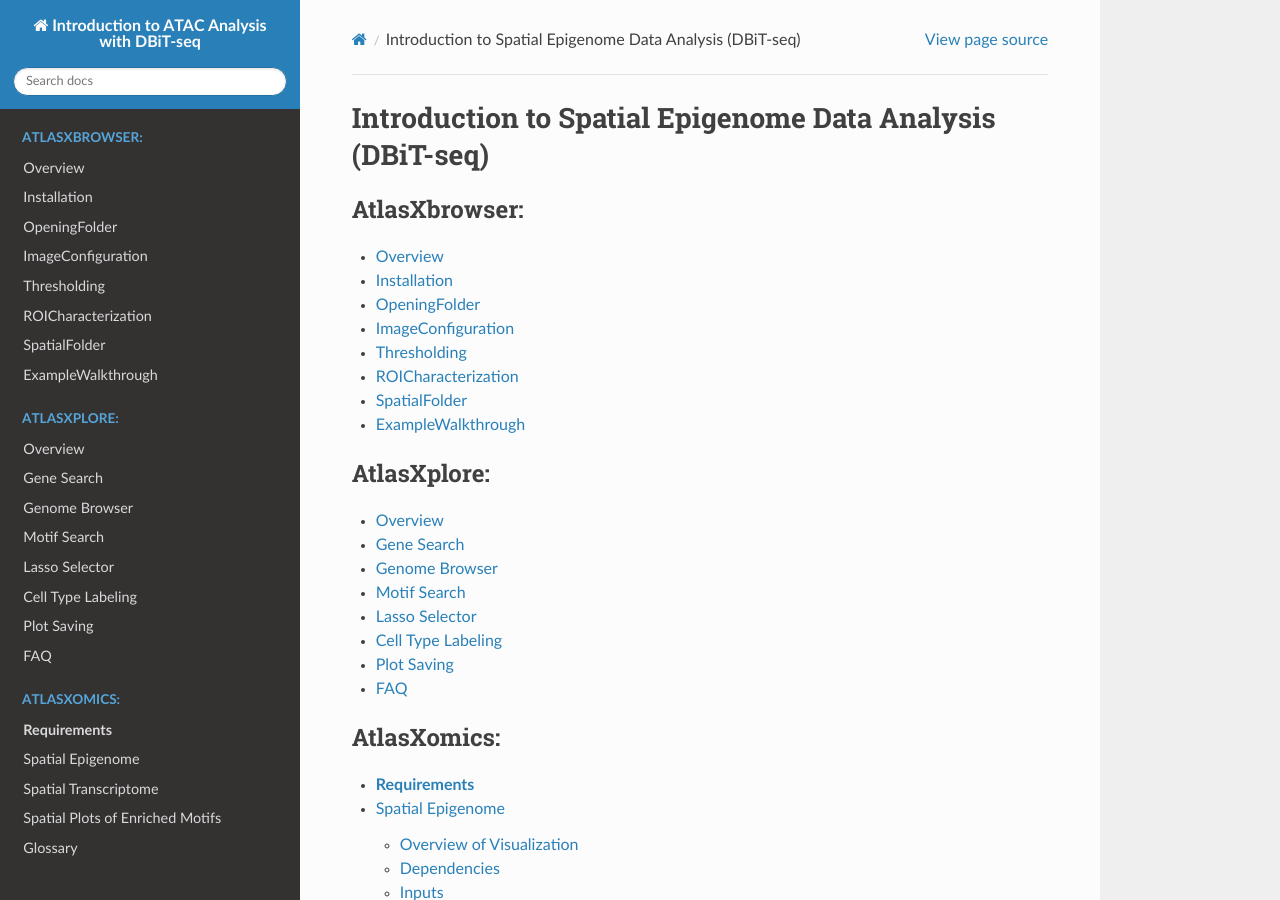
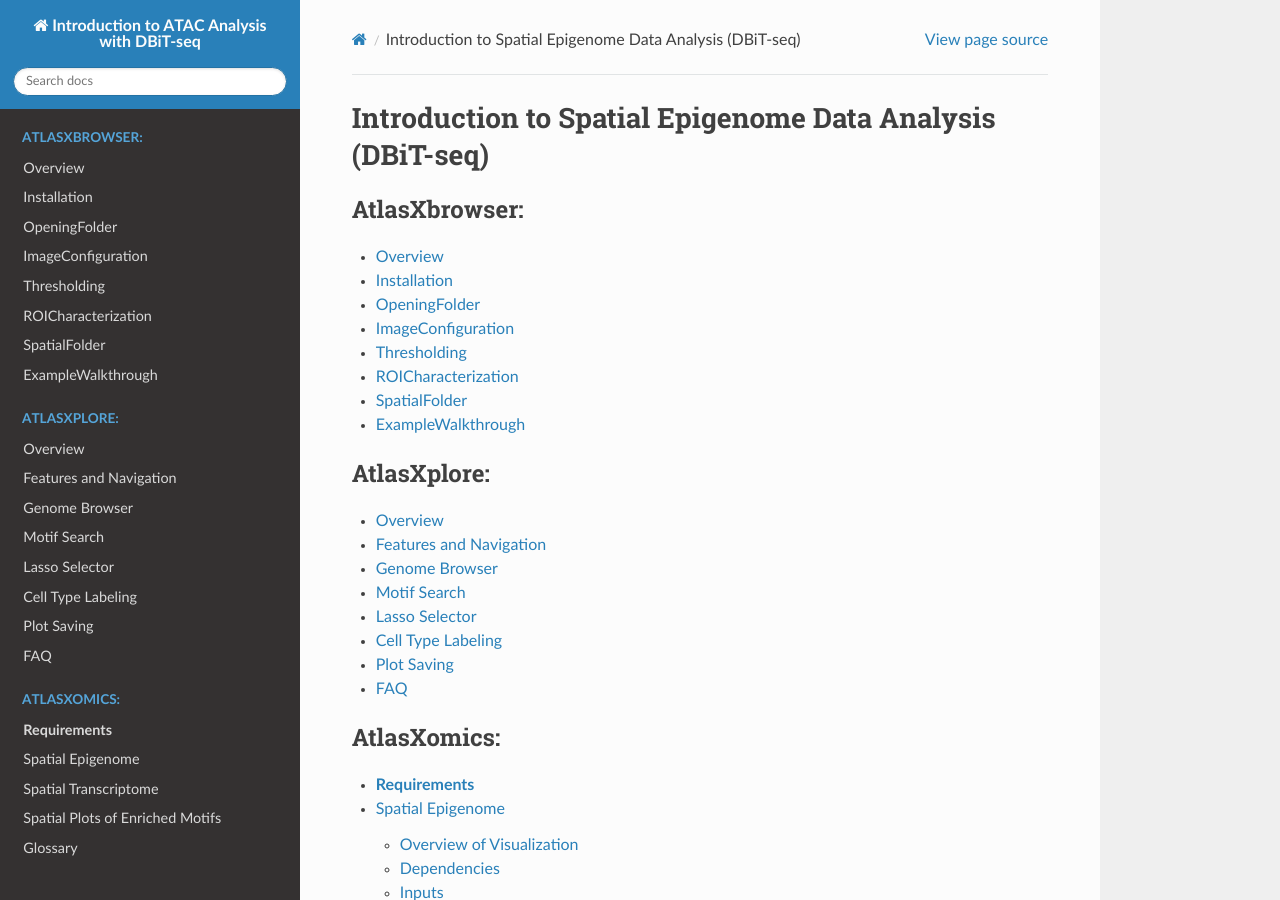
Before and after one commit to atlasxomics/AtlasXpipeline_docs, a Sphinx documentation site: the page built from docs/index.rst, in a window 1280 px wide and 900 px high. Built offline with Sphinx 7.4.7 and the Read the Docs theme 2.0.0, drawn with Linux system fonts in a browser that asks for light colours.

Commit message:
Update index.rst

```diff
--- a/docs/index.rst
+++ b/docs/index.rst
@@ -21,7 +21,7 @@
    :caption: AtlasXplore:
 
    Overview <https://docs.atlasxomics.com/projects/AtlasXplore/en/latest/Overview.html>
-   Gene Search <https://docs.atlasxomics.com/projects/AtlasXplore/en/latest/GeneSearch.html>
+   Features and Navigation <https://docs.atlasxomics.com/projects/AtlasXplore/en/latest/Features_and_Navigation.html>
    Genome Browser <https://docs.atlasxomics.com/projects/AtlasXplore/en/latest/GenomeBrowser.html>
    Motif Search <https://docs.atlasxomics.com/projects/AtlasXplore/en/latest/MotifSearch.html>
    Lasso Selector <https://docs.atlasxomics.com/projects/AtlasXplore/en/latest/LassoSelector.html>
```
